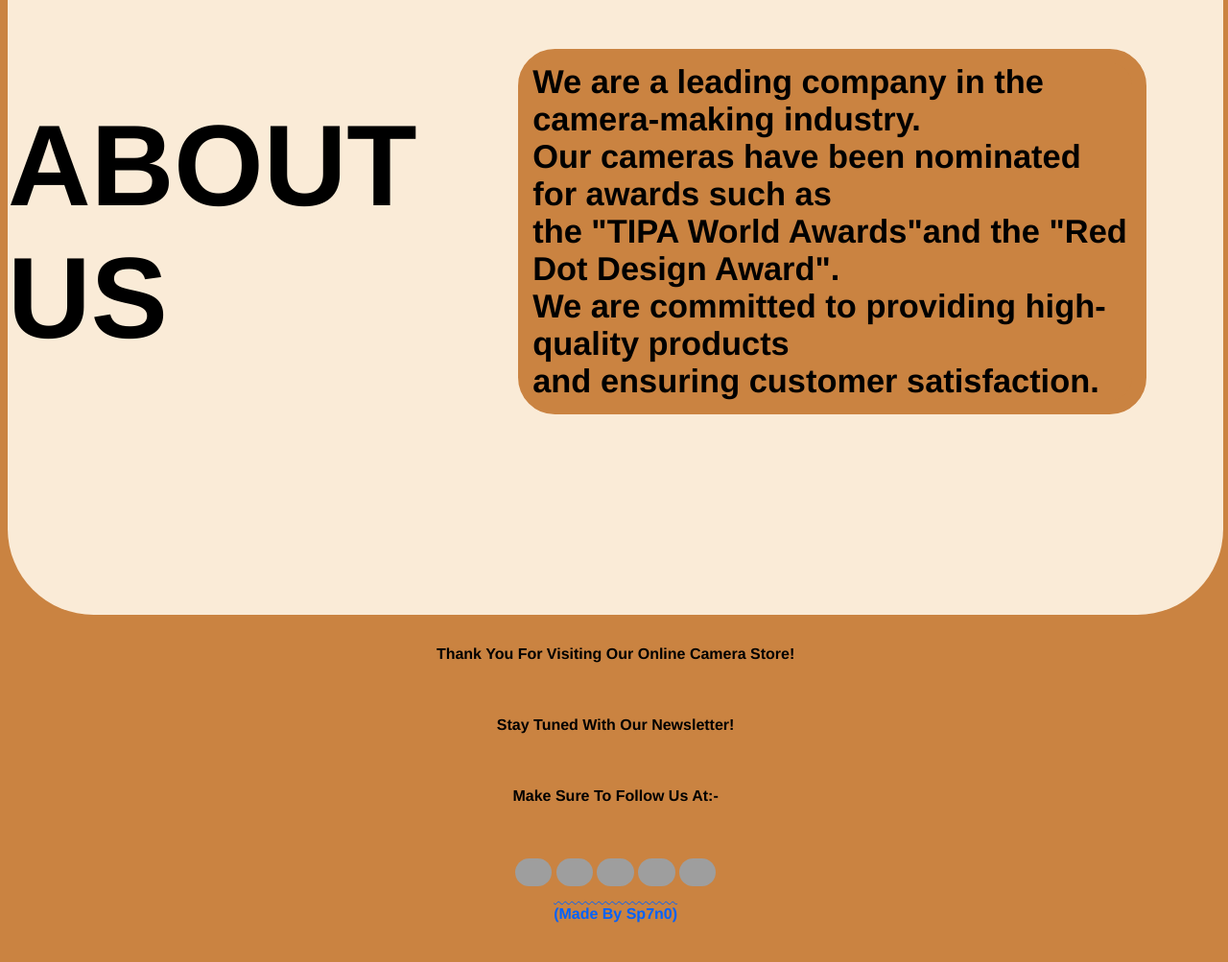
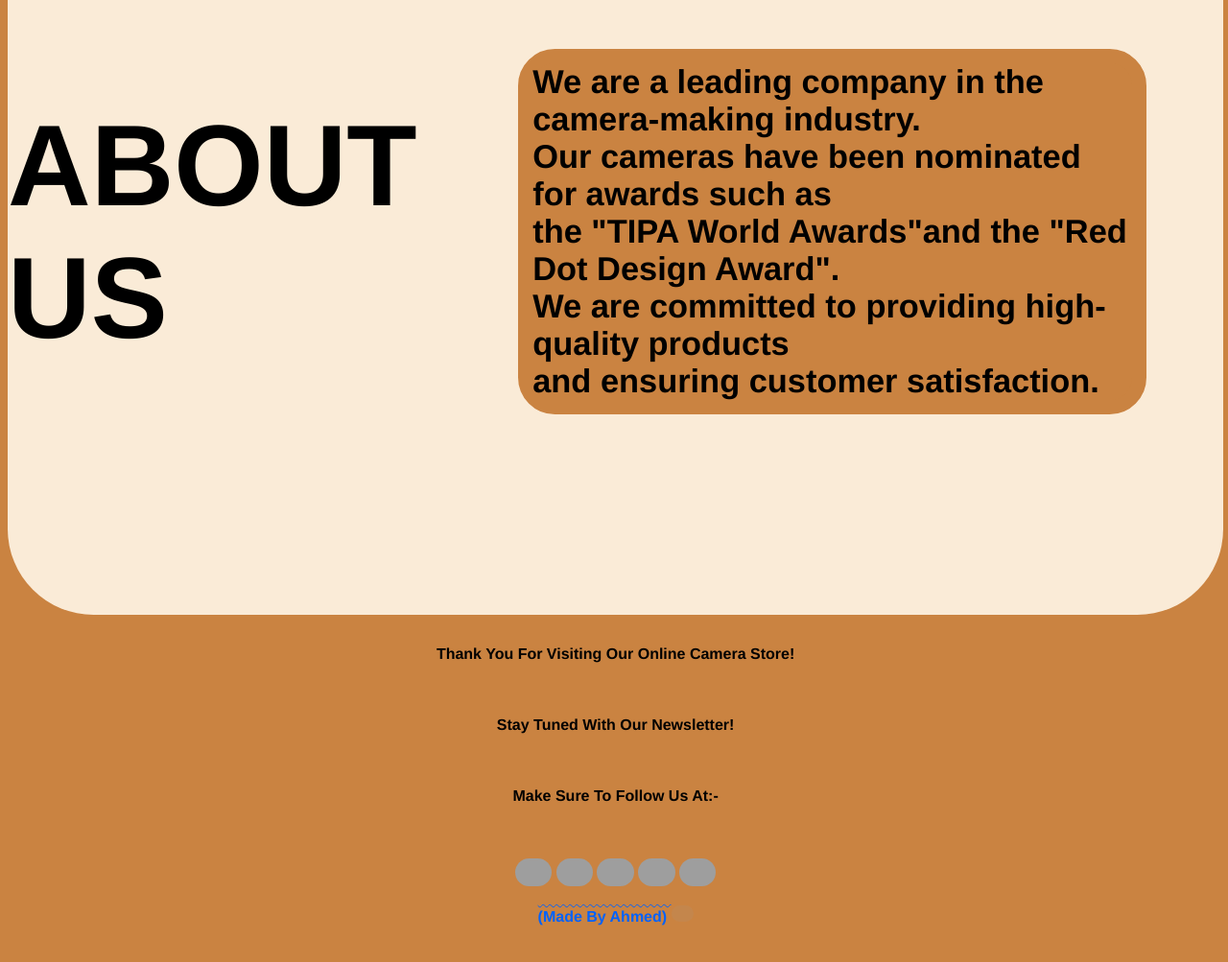
Before and after one commit to sp7n0/Company.github.io, a plain HTML site: page index.html in a window 1280 px wide. Shown: the part 2159-3162 px from the top of the page at 96% size. Drawn offline with Linux system fonts and the light colour scheme; grey boxes are pictures that could not be loaded.

Commit message:
Add files via upload

```diff
--- a/index.html
+++ b/index.html
@@ -66,7 +66,7 @@
             </div>
             <p style="
             color: rgb(0, 98, 255);
-            text-decoration: overline wavy currentColor 0.1vw;">(Made By Sp7n0)</p>
+            text-decoration: overline wavy currentColor 0.1vw;">(Made By Ahmed) <span><a href="https://deltarune.com/" target="_blank"><img src="https://i.ibb.co/W5MPctK/dog.gif" class="Dog"></a></span></p>
         </footer>
 
     </body>
```
